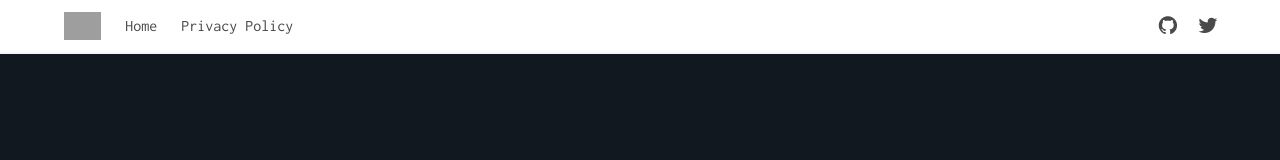
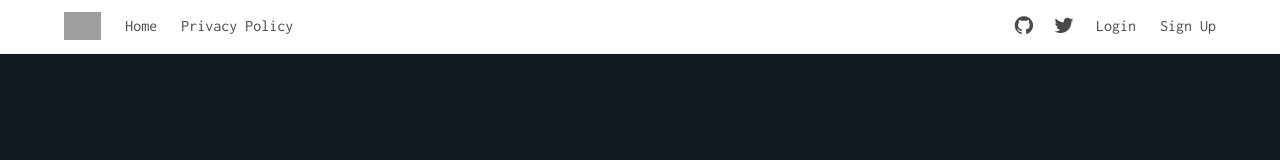
Before and after one commit to buttercup/buttercup-website, a Next.js app: page / in a window 1280 px wide. Shown: the top 160 px of the page. Built offline with nearby package versions, Linux system fonts and the light colour scheme; no server answers; grey boxes are pictures that could not be loaded.

Commit message:
Add links to my buttercup login/registration

```diff
--- a/components/header.js
+++ b/components/header.js
@@ -57,6 +57,8 @@ export default () => (
                 <i className="fa fa-lg fa-twitter" />
               </span>
             </a>
+            <a className="navbar-item" href="https://my.buttercup.pw/login">Login</a>
+            <a className="navbar-item" href="https://my.buttercup.pw/register">Sign Up</a>
           </div>
         </div>
       </div>
--- a/pages/index.js
+++ b/pages/index.js
@@ -128,7 +128,7 @@ export default class extends Component {
                   </p>
                 </div>
                 <div className="column">
-                  <img src="/static/img/simple.svg" alt="Simp`le" />
+                  <img src="/static/img/simple.svg" alt="Simple" />
                   <h4 className="title is-4">Simple</h4>
                   <p className="subtitle">
                     Easy-to-use interfaces with basic concepts make storing and finding your login details a piece of
```
